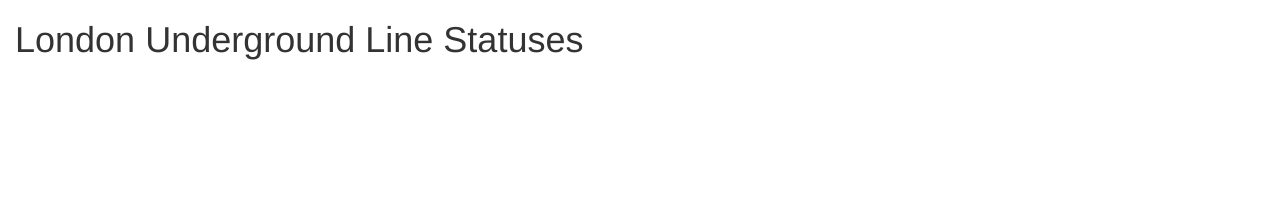
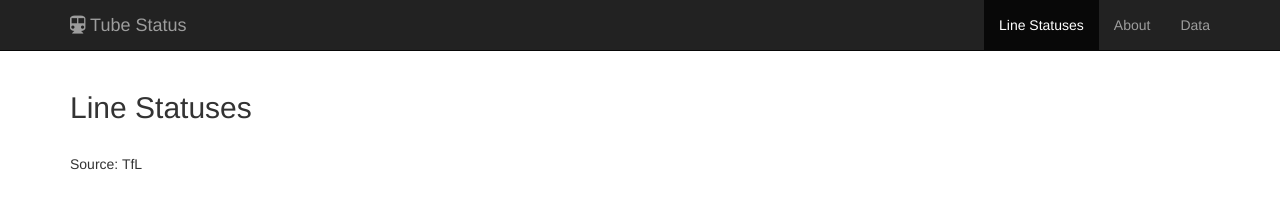
Before and after one commit to geejay81/tube-status, a plain HTML site: page index.html in a window 1280 px wide. Drawn offline with nearby package versions, Linux system fonts and the light colour scheme; no server answers.

Commit message:
Added some Bootstrap layout to the HTML page

```diff
--- a/index.html
+++ b/index.html
@@ -4,24 +4,58 @@
     <meta charset="UTF-8">
     <meta name="viewport" content="width=device-width, initial-scale=1.0">
     <meta http-equiv="X-UA-Compatible" content="ie=edge">
+
     <link rel="stylesheet" href="https://maxcdn.bootstrapcdn.com/bootstrap/3.3.7/css/bootstrap.min.css" integrity="sha384-BVYiiSIFeK1dGmJRAkycuHAHRg32OmUcww7on3RYdg4Va+PmSTsz/K68vbdEjh4u" crossorigin="anonymous">
+    <link rel="stylesheet" href="https://maxcdn.bootstrapcdn.com/font-awesome/4.7.0/css/font-awesome.min.css">
     <link rel="stylesheet" href="assets/screen-styles.css">
+
     <title>London Underground Line Statuses</title>
 </head>
 <body>
-    <div class="container-fluid">
+    <nav role="navigation" class="navbar navbar-inverse navbar-static-top">
+        <div class="container">
+            <div class="navbar-header">
+                <button type="button" class="navbar-toggle collapsed" data-toggle="collapse" data-target="#bs-example-navbar-collapse-1" aria-expanded="false">
+                    <span class="sr-only">Toggle navigation</span>
+                    <span class="icon-bar"></span>
+                    <span class="icon-bar"></span>
+                    <span class="icon-bar"></span>
+                </button>
+                <div class="navbar-brand">
+                    <i class="fa fa-subway"></i> Tube Status
+                </div>
+            </div>
+            <div class="collapse navbar-collapse" id="bs-example-navbar-collapse-1">
+                <ul class="nav navbar-nav navbar-right">
+                    <li class="active"><a href="#">Line Statuses <span class="sr-only">(current)</span></a></a></li>
+                    <li><a href="#">About</a></li>
+                    <li><a href="#">Data</a></li>
+                </ul>
+            </div>
+        </div>
+    </nav>
+    <div class="container">
         <header>
-            <h1>London Underground Line Statuses</h1>
+            <h2>Line Statuses</h2>
         </header>
-        <div class="col-md-4">
+        <section class="col-md-12">
             <ul id="lines" class="list-group">
             </ul>
+        </section>
+    </div>
+    <footer class="footer">
+        <div class="container">
+            Source: TfL
         </div>
-    </div>
+    </footer>
     <script
         src="https://code.jquery.com/jquery-3.2.1.min.js"
         integrity="sha256-hwg4gsxgFZhOsEEamdOYGBf13FyQuiTwlAQgxVSNgt4="
         crossorigin="anonymous"></script>
+    <script
+        src="https://maxcdn.bootstrapcdn.com/bootstrap/3.3.7/js/bootstrap.min.js"
+        integrity="sha384-Tc5IQib027qvyjSMfHjOMaLkfuWVxZxUPnCJA7l2mCWNIpG9mGCD8wGNIcPD7Txa"
+        crossorigin="anonymous"></script>
     <script src="assets/app.js"></script>
 </body>
 </html>
```
